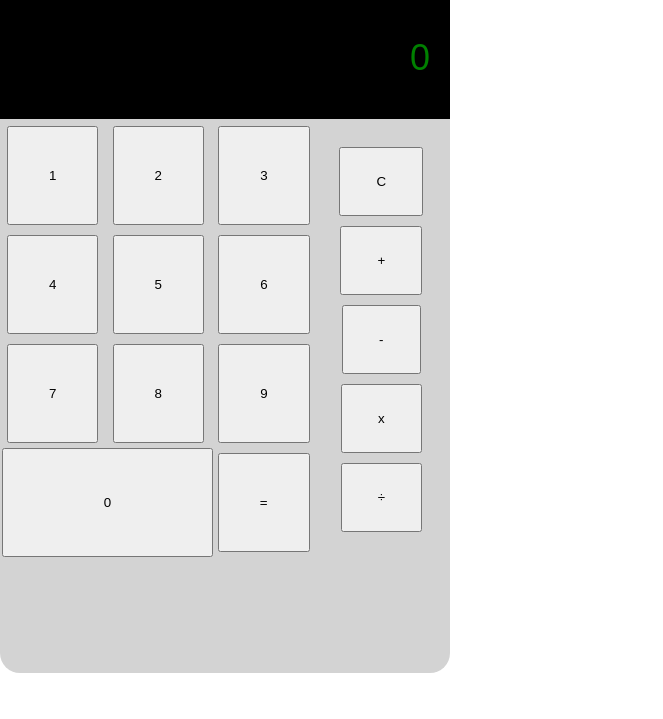
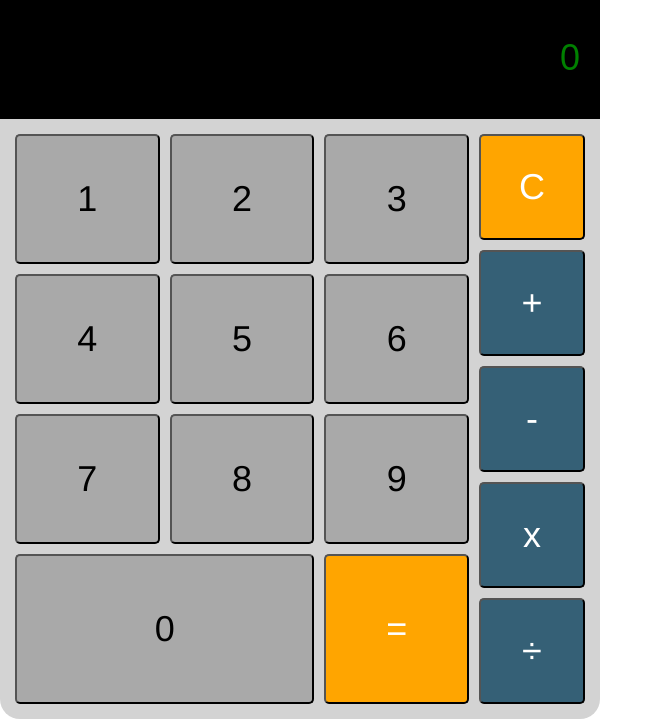
Before and after one commit to ChristianIlliano/htmlcss-simple-calculator, a plain HTML site: page index.html in a window 1280 px wide. Shown: the part 127-846 px from the top of the page, without its empty margins (0-663 px from the left). Before the commit the page ends 800 px from the top, so only its background shows below. Drawn offline with Linux system fonts and the light colour scheme.

Commit message:
fix: bug

```diff
--- a/css/style.css
+++ b/css/style.css
@@ -10,21 +10,37 @@
     border-radius: 20px;
     justify-content: center;
     align-items: start;
-    height: 800px;
-    width: 450px;
-    /* dubug */
+    width: 600px;
     background-color: lightgray;
     }
 
     .button-main {
-        padding: 40px 40px;
+        width: calc(100%/3 - 10px);
         margin: 5px;
+        padding: 30px 30px;
+        border-radius: 5px;
+        background-color: darkgray;
+        font-size: 36px;
+        font-family: 'Franklin Gothic Medium', 'Arial Narrow', Arial, sans-serif;
+    }
+
+    .button-color {
+        background-color: orange;
+        color: white;
+    }
+
+    .button-color2 {
+        background-color: rgb(53, 96, 118);
+        color: white;
     }
 
     .button-secondary {
-
-        padding: 25px 35px;
+        border-radius: 5px;
         margin: 5px;
+        padding: 30px 30px;
+        font-size: 36px;
+        font-family: 'Franklin Gothic Medium', 'Arial Narrow', Arial, sans-serif;
+        width: calc(100% - 10px);
     }
 
 .header {
@@ -33,8 +49,7 @@
         background-color:#edf2f7;
         padding: 10px 0;
         text-align: center;
-        display: block;
-        width: 500px;
+        width: 100%;
       }
 /* /COMMON */
 
@@ -46,29 +61,33 @@
     font-family: Arial, Helvetica, sans-serif;
     padding: 40px 20px;
     font-size: 36px;
+    width: 100%;
 }
 
 /* PAD */
 .pad {
     display: flex;
-    justify-content: center;
-    align-items: center;
-    margin: 2px;
+    justify-content: flex-start;
+    width: 100%;
 
 }
 
 .number {
+    margin: 10px 0px 10px 10px;
     display: flex;
     justify-content: space-between;
     flex-wrap: wrap;
+    flex-grow: 2;
+    width: 80%;
 }
 
 .grow2 {
     flex-grow: 2;
     padding: 40px;
+    margin: 5px;
 }
 
 .option {
-    text-align: center;
-    margin: 10px 0;
+    margin: 10px 10px 10px 0px;
+width: 20%;
 }
--- a/index.html
+++ b/index.html
@@ -34,15 +34,15 @@
                         <button class="button-main">7</button>
                         <button class="button-main">8</button>
                         <button class="button-main">9</button>
-                    <button class="grow2">0</button>
-                    <button class="button-main">=</button>
+                        <button class="button-main grow2">0</button>
+                        <button class="button-main button-color">=</button>
                 </div>
                 <div class="option">
-                    <button class="button-secondary">C</button>
-                    <button class="button-secondary">+</button>
-                    <button class="button-secondary">-</button>
-                    <button class="button-secondary">x</button>
-                    <button class="button-secondary">÷</button>
+                        <button class="button-secondary button-color">C</button>
+                        <button class="button-secondary button-color2">+</button>
+                        <button class="button-secondary button-color2">-</button>
+                        <button class="button-secondary button-color2">x</button>
+                        <button class="button-secondary button-color2">÷</button>
                 </div>
             </div>
             <!-- /pad -->
```
Lines whose indentation alone changed are shown as unchanged.
